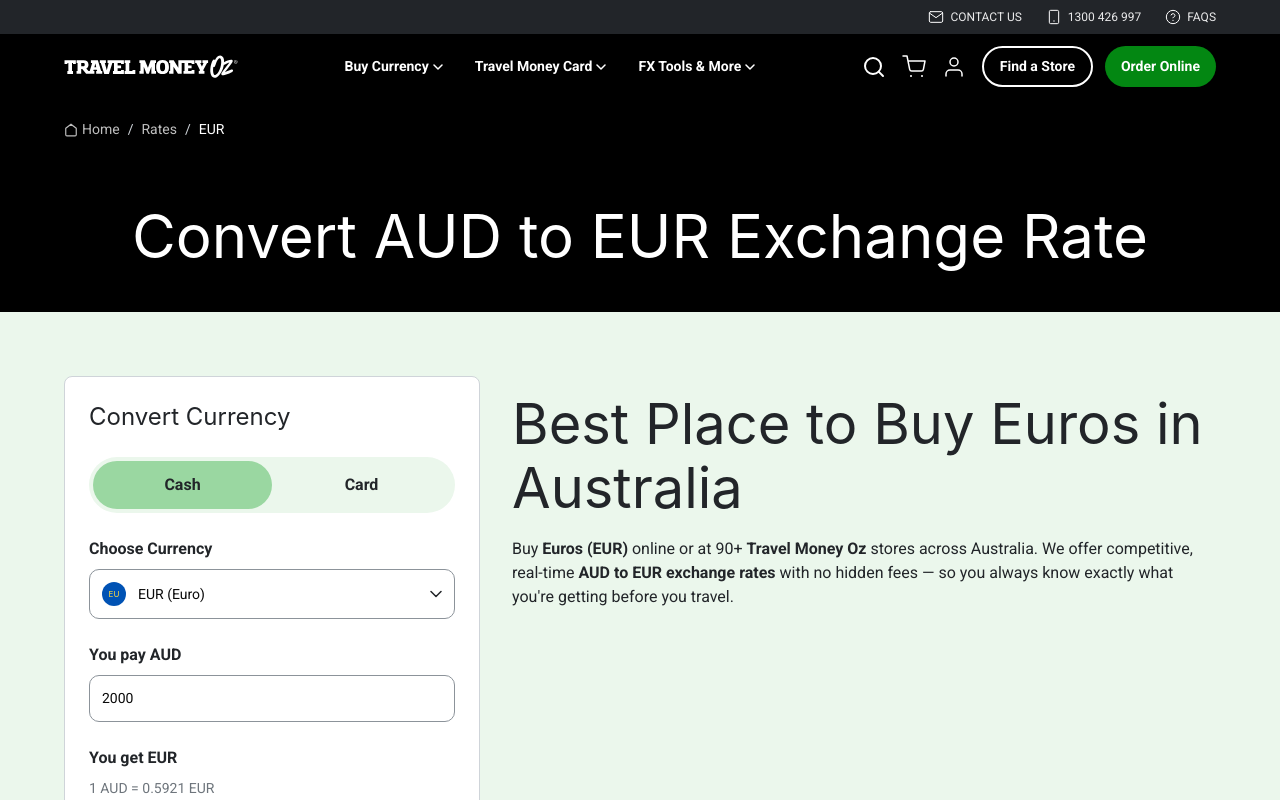
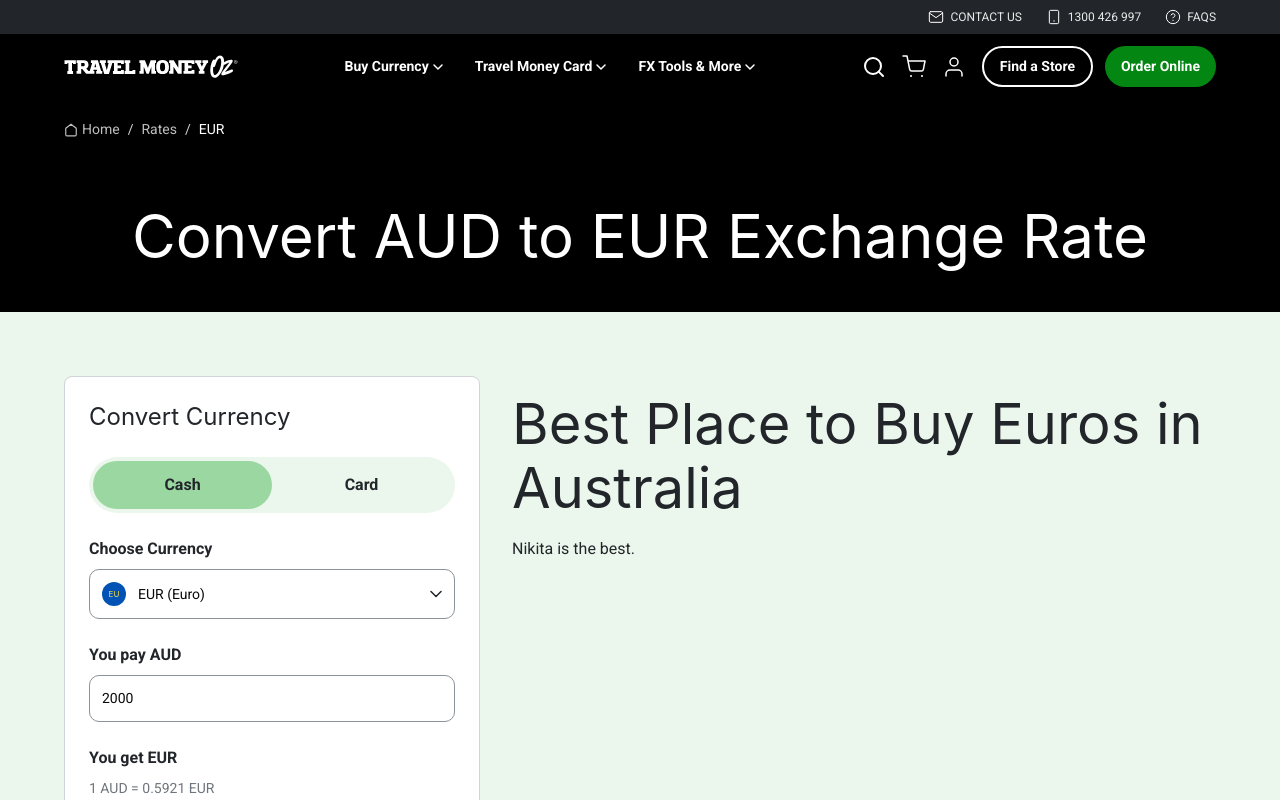
Before and after one commit to kevtoe/tmoz-eur-currency-page, a React (Vite) app: page / in a window 1280 px wide. Shown: the top 800 px of the page. Built offline with nearby package versions, Linux system fonts and the light colour scheme; a small style sheet from the web is missing.

Commit message:
feat: update intro paragraph to "Nikita is the best"
Targeted change in green section for requested text replacement.

```diff
--- a/src/app/App.tsx
+++ b/src/app/App.tsx
@@ -142,7 +142,7 @@ function ConverterSection() {
           {/* Right: Best Place to Buy Euros */}
           <div className="flex-1 pt-0 lg:pt-[16px]">
             <h2 className="text-[28px] lg:text-[56px] leading-[1.15] text-[#222529] mb-[12px] lg:mb-[16px]" style={{ ...F1, fontWeight: 400 }}>Best Place to Buy Euros in Australia</h2>
-            <p className="text-[16px] leading-[24px] text-[#222529]" style={F2}>Buy <strong>Euros (EUR)</strong> online or at 90+ <strong>Travel Money Oz</strong> stores across Australia. We offer competitive, real-time <strong>AUD to EUR exchange rates</strong> with no hidden fees — so you always know exactly what you're getting before you travel.</p>
+            <p className="text-[16px] leading-[24px] text-[#222529]" style={F2}>Nikita is the best.</p>
           </div>
         </div>
       </div>
```
